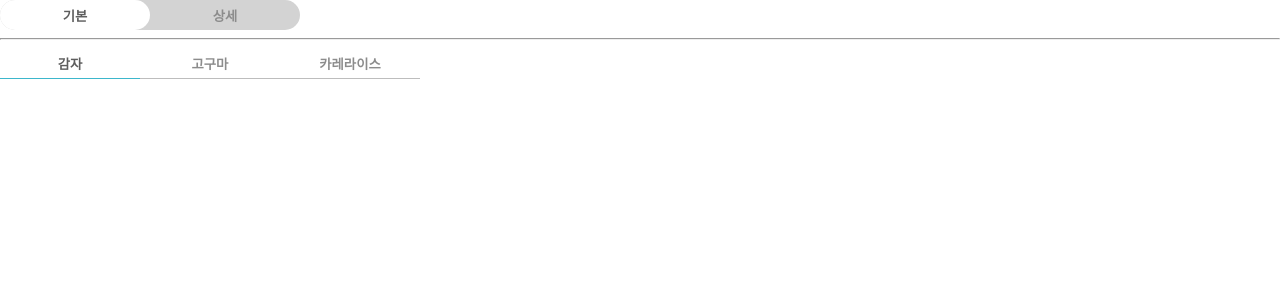
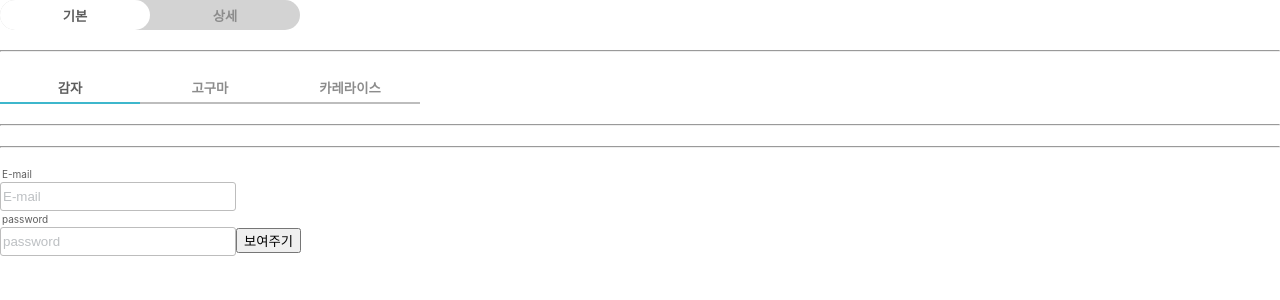
Before and after one commit to jyi3479/wanted_pre_onboarding, a React (Create React App) app: page / in a window 1280 px wide. Shown: the top 300 px of the page. Built offline with nearby package versions, Linux system fonts and the light colour scheme.

Commit message:
input 작업 중

```diff
--- a/src/App.js
+++ b/src/App.js
@@ -1,3 +1,5 @@
+import Input from "./components/Input";
+import Slider from "./components/Slider";
 import Tap from "./components/Tab";
 import Toggle from "./components/Toggle";
 
@@ -5,8 +7,12 @@ function App() {
   return (
     <div className="App">
       <Toggle />
-      <hr />
+      <hr style={{ margin: "20px 0" }} />
       <Tap />
+      <hr style={{ margin: "20px 0" }} />
+      {/* <Slider /> */}
+      <hr style={{ margin: "20px 0" }} />
+      <Input />
     </div>
   );
 }
--- /dev/null
+++ b/src/components/Input.js
@@ -0,0 +1,64 @@
+import React, { useState } from "react";
+import styled from "styled-components";
+
+const Input = () => {
+  const [isPrivate, setIsPrivate] = useState(false);
+  const clickedPrivate = () => {
+    setIsPrivate(!isPrivate);
+  };
+
+  const checkedEmail = (e) => {
+    var regExp = /^[0-9a-zA-Z]([-_\.]?[0-9a-zA-Z])*@[0-9a-zA-Z]([-_\.]?[0-9a-zA-Z])*\.[a-zA-Z]{2,3}$/i;
+    // 형식에 맞는 경우 true 리턴
+    console.log("이메일 유효성 검사 :: ", regExp.test(e.target.value));
+  };
+
+  return (
+    <>
+      <InputBox>
+        <Label>E-mail</Label>
+        <InputField placeholder="E-mail" onBlur={checkedEmail} />
+        {/* <Icon>@@</Icon> */}
+      </InputBox>
+      <InputBox>
+        <Label>password</Label>
+        <InputField placeholder="password" type={isPrivate ? "password" : ""} />
+        <button onClick={clickedPrivate}>보여주기</button>
+      </InputBox>
+    </>
+  );
+};
+
+const InputBox = styled.div``;
+
+const Label = styled.p`
+  font-size: 10px;
+  margin: 2px;
+  color: #5d5d5d;
+`;
+
+const InputField = styled.input`
+  //position: absolute;
+
+  width: 230px;
+  height: 25px;
+
+  border: 1px solid #bdbdbd;
+  border-radius: 3px;
+  &:focus {
+    outline: none;
+    border: 1px solid #000000;
+  }
+
+  &::placeholder {
+    color: rgba(124, 130, 136, 0.5);
+  }
+`;
+
+const Icon = styled.span`
+  position: relative;
+  width: 5px;
+  right: 0;
+`;
+
+export default Input;
--- /dev/null
+++ b/src/components/Slider.js
@@ -0,0 +1,19 @@
+import React from "react";
+import styled from "styled-components";
+
+const Slider = () => {
+  return (
+    <>
+      <ValueBox>36%</ValueBox>
+    </>
+  );
+};
+
+const ValueBox = styled.div`
+  width: 300px;
+  height: 35px;
+  border: 1px solid #bdbdbd;
+  border-radius: 3px;
+`;
+
+export default Slider;
--- a/src/components/Tab.js
+++ b/src/components/Tab.js
@@ -48,18 +48,17 @@ const TabBox = styled.div`
   width: 420px;
   height: 30px;
 
-  border-bottom: 1.5px solid #bdbdbd;
+  border-bottom: 2px solid #bdbdbd;
 `;
 
 const ClickBox = styled.div`
   position: absolute;
   width: 140px;
   height: 100%;
-  border-bottom: 1.5px solid #3db7cc;
+  border-bottom: 2px solid #3db7cc;
 
   transform: ${(props) => (props.toggle === "potato" ? "translateX(0%)" : props.toggle === "sweet" ? "translateX(140px)" : "translateX(280px)")};
   transition: all 0.35s linear;
-  z-index: 1;
 `;
 
 const ToggleBtn = styled.button`
@@ -72,7 +71,6 @@ const ToggleBtn = styled.button`
   color: ${(props) => (props.toggle ? "#5D5D5D" : "#8C8C8C")};
   font-weight: bold;
 
-  z-index: 5;
   cursor: pointer;
 `;
 export default Tap;
```
